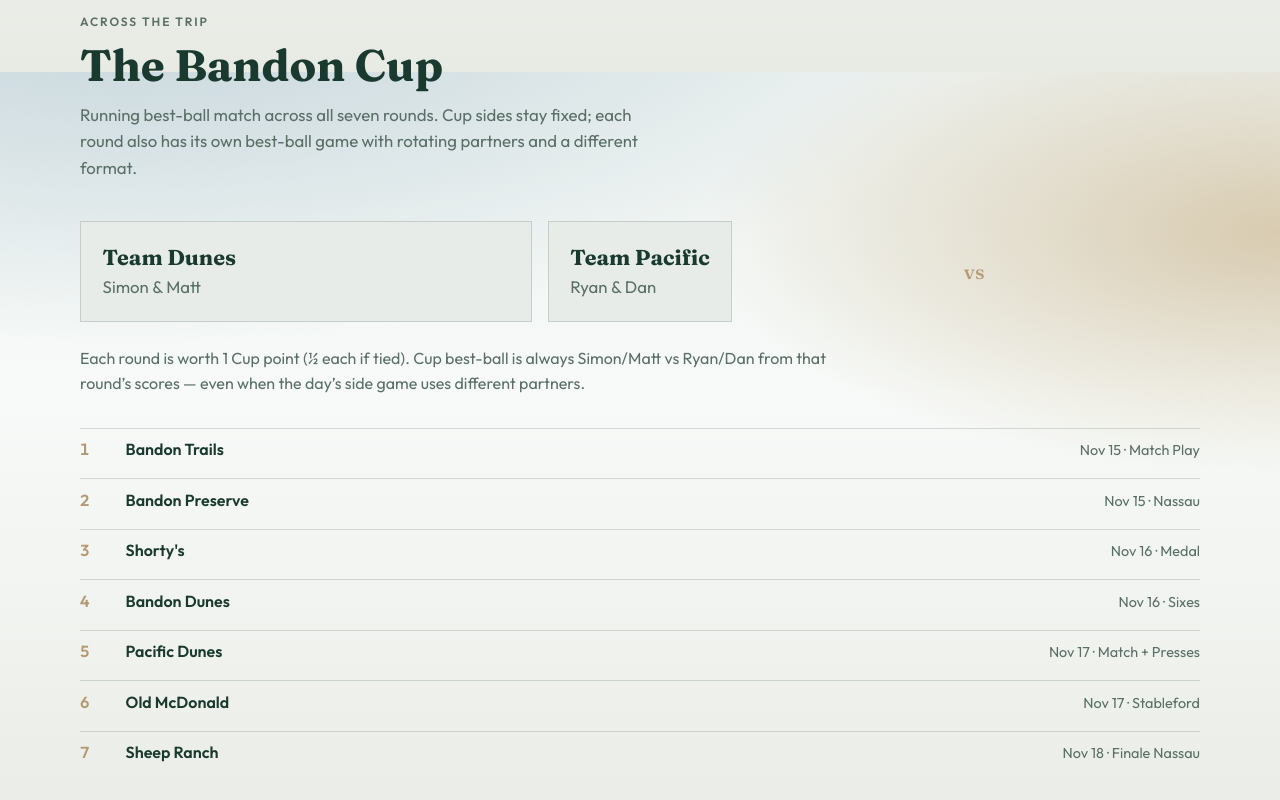
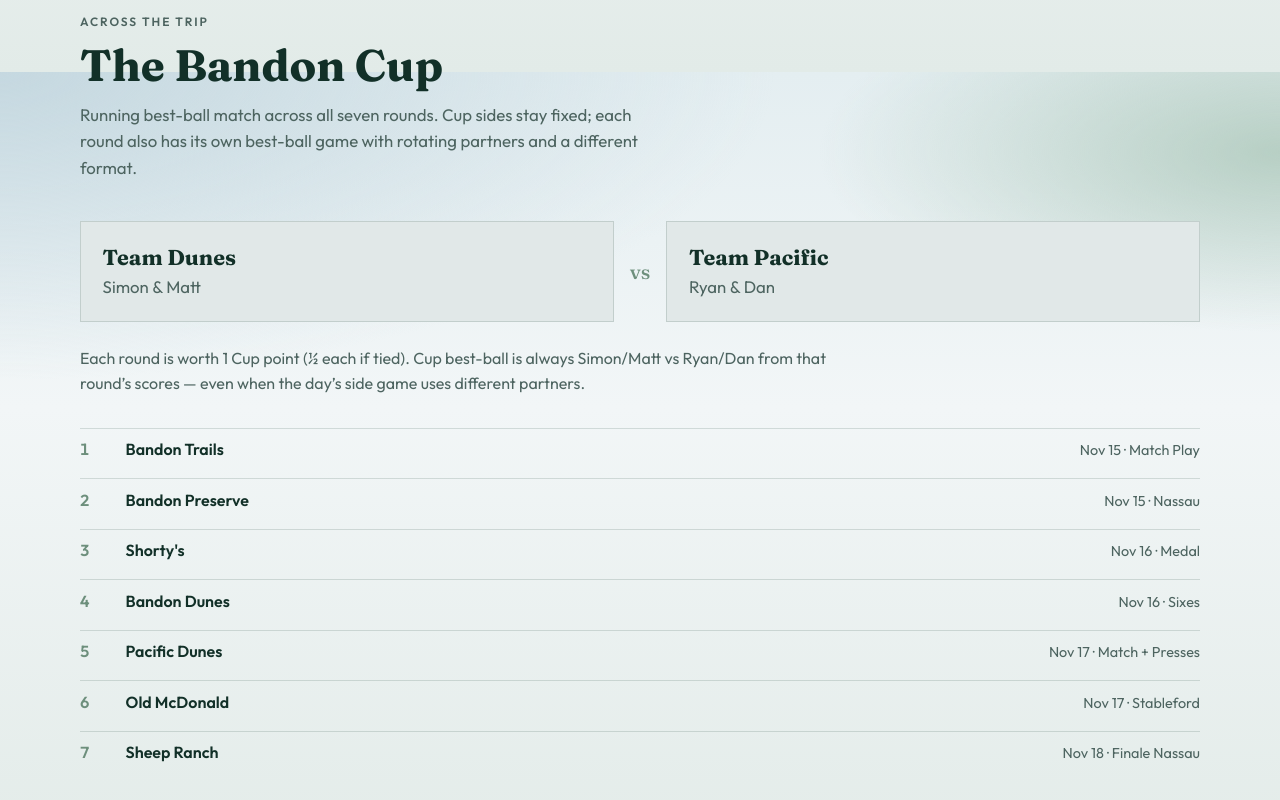
Before and after one commit to syamiller/bandon, a React (Vite) app: page / in a window 1280 px wide. Shown: the part 1528-2328 px from the top of the page. Built offline with nearby package versions, Linux system fonts and the light colour scheme.

Commit message:
Polish Cup layout, coastal hero, and cool palette
Put vs between Cup teams, swap the hero to a coastal course image,
and shift colors toward fog/sage so the page reads less cream/sand.

Co-authored-by: Simon Alexander Miller <syamiller@users.noreply.github.com>

```diff
--- a/src/App.css
+++ b/src/App.css
@@ -121,7 +121,7 @@
 }
 
 .btn--solid {
-  background: var(--sand);
+  background: color-mix(in srgb, var(--foam) 92%, var(--sand));
   color: var(--dune-deep);
 }
 
--- a/src/App.tsx
+++ b/src/App.tsx
@@ -11,7 +11,7 @@ import {
 import './App.css'
 
 const HERO_IMAGE =
-  'https://images.unsplash.com/photo-1535131749006-b7f58c99034b?auto=format&fit=crop&w=2400&q=80'
+  'https://images.unsplash.com/photo-1735944242474-996f75ee6192?auto=format&fit=crop&w=2400&q=80'
 
 function App() {
   const days = roundsByDay()
@@ -96,17 +96,23 @@ function App() {
             <p className="section__lede">{cup.description}</p>
           </div>
           <div className="cup-board">
-            {cup.teams.map((team) => (
-              <div key={team.id} className="cup-team">
-                <h3>{team.name}</h3>
-                <p>
-                  {playerName(team.players[0])} & {playerName(team.players[1])}
-                </p>
-              </div>
-            ))}
+            <div className="cup-team">
+              <h3>{cup.teams[0].name}</h3>
+              <p>
+                {playerName(cup.teams[0].players[0])} &{' '}
+                {playerName(cup.teams[0].players[1])}
+              </p>
+            </div>
             <p className="cup-vs" aria-hidden="true">
               vs
             </p>
+            <div className="cup-team">
+              <h3>{cup.teams[1].name}</h3>
+              <p>
+                {playerName(cup.teams[1].players[0])} &{' '}
+                {playerName(cup.teams[1].players[1])}
+              </p>
+            </div>
           </div>
           <p className="cup-scoring">{cup.scoring}</p>
           <ol className="cup-rounds">
--- a/src/index.css
+++ b/src/index.css
@@ -1,19 +1,19 @@
 :root {
-  --sand: #d4c4a8;
-  --sand-deep: #b39a72;
-  --fog: #e6eef2;
-  --sky: #8ba8b8;
-  --dune: #2c4a3e;
-  --dune-deep: #1a3a2f;
-  --foam: #f7faf8;
-  --ink: #14241c;
-  --muted: #5a6f66;
-  --line: color-mix(in srgb, var(--dune) 18%, transparent);
+  --sand: #9eb6a8;
+  --sand-deep: #6d8f7c;
+  --fog: #dce7ec;
+  --sky: #7a9aab;
+  --dune: #23483c;
+  --dune-deep: #123028;
+  --foam: #f2f6f7;
+  --ink: #10241c;
+  --muted: #4d6460;
+  --line: color-mix(in srgb, var(--dune) 16%, transparent);
   --hero-overlay: linear-gradient(
-    160deg,
-    rgba(20, 36, 28, 0.55) 0%,
-    rgba(26, 58, 47, 0.35) 45%,
-    rgba(20, 36, 28, 0.72) 100%
+    165deg,
+    rgba(12, 32, 40, 0.58) 0%,
+    rgba(18, 48, 40, 0.28) 48%,
+    rgba(12, 28, 34, 0.78) 100%
   );
   --font-display: 'Fraunces', Georgia, serif;
   --font-body: 'Outfit', system-ui, sans-serif;
@@ -33,15 +33,16 @@
 
 html {
   scroll-behavior: smooth;
+  scroll-padding-top: 1.25rem;
 }
 
 body {
   margin: 0;
   min-width: 320px;
   background:
-    radial-gradient(ellipse 120% 80% at 10% -10%, #c5d5dc 0%, transparent 55%),
-    radial-gradient(ellipse 90% 60% at 100% 20%, #d8cbb0 0%, transparent 50%),
-    linear-gradient(180deg, #eef3f1 0%, var(--foam) 40%, #e8ebe4 100%);
+    radial-gradient(ellipse 110% 70% at 0% 0%, #c5d8e0 0%, transparent 55%),
+    radial-gradient(ellipse 80% 50% at 100% 10%, #b7cfc4 0%, transparent 45%),
+    linear-gradient(180deg, #e4eef1 0%, var(--foam) 42%, #e2ebe8 100%);
   background-attachment: fixed;
 }
 
```
